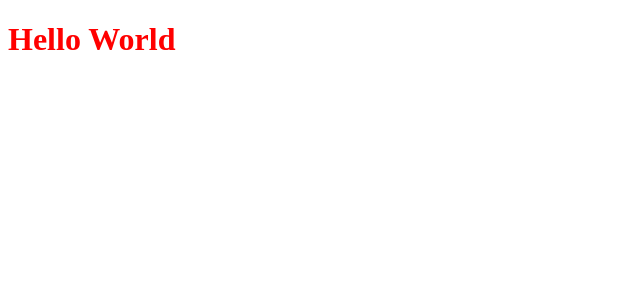
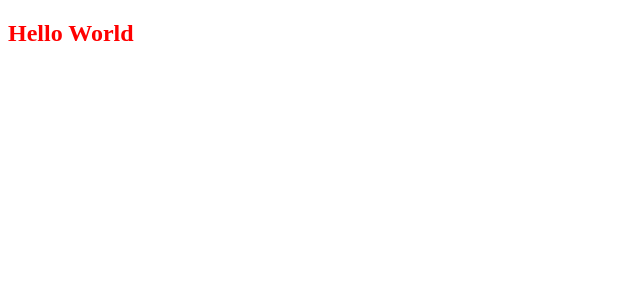
Before and after one commit to Hirushan99/WIngrow_Backend, an Angular app: page / in a window 1280 px wide. Shown: the top 300 px of the page, without its empty margins (0-640 px from the left). Built offline with nearby package versions, Linux system fonts and the light colour scheme.

Commit message:
add red color to h2

```diff
--- a/src/app/app.component.html
+++ b/src/app/app.component.html
@@ -1 +1 @@
-<h1>Hello World</h1>
+<h2>Hello World</h2>
--- a/src/app/app.component.scss
+++ b/src/app/app.component.scss
@@ -1,3 +1,7 @@
 h1{
 color: red;
 }
+
+h2{
+  color: red;
+  }
```
